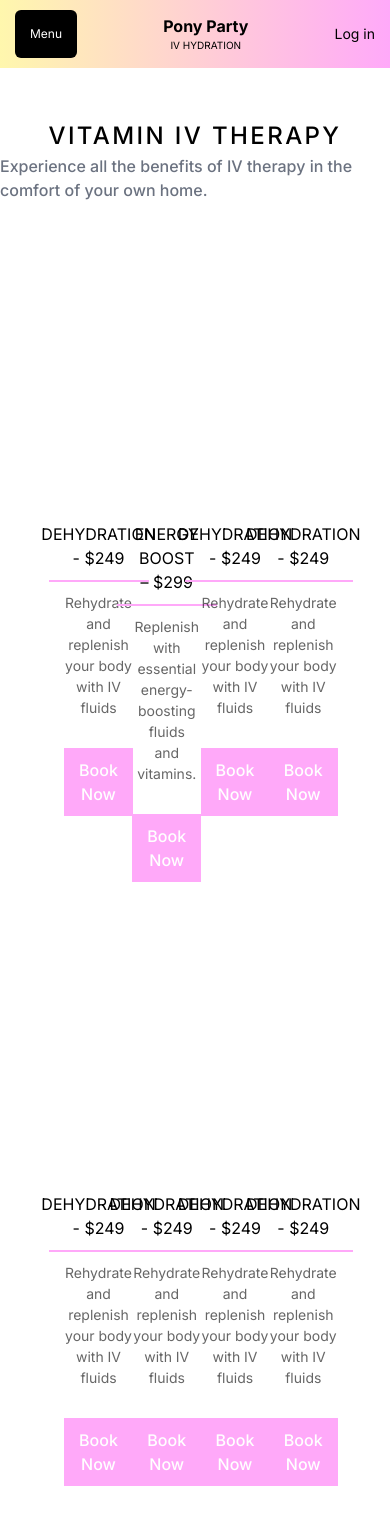
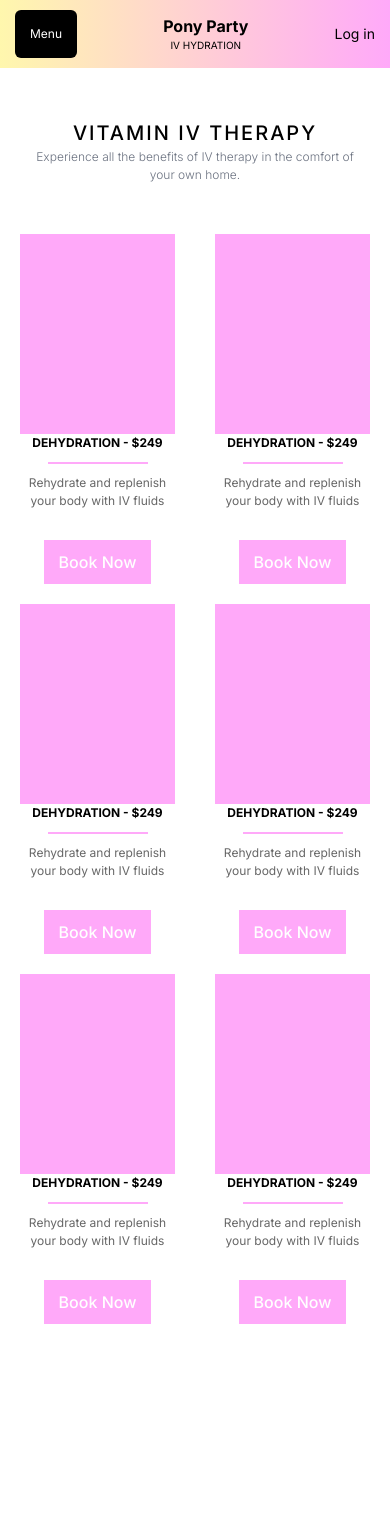
Before and after one commit to AmashChaudhry/pony-party, a Next.js app: page / in a window 390 px wide. After the commit the page ends 1334 px from the top, so only its background shows below. Built offline with nearby package versions, Linux system fonts and the light colour scheme.

Commit message:
Responsive Home Page

```diff
--- a/src/app/page.js
+++ b/src/app/page.js
@@ -4,63 +4,51 @@ import Link from "next/link";
 export default function Home() {
   return (
     <main className="flex flex-col items-center">
-      <h1 className="text-[24px] font-medium tracking-widest mt-[50px]">VITAMIN IV THERAPY</h1>
-      <p className="text-gray-500 font-medium">Experience all the benefits of IV therapy in the comfort of your own home.</p>
-      <div className="grid grid-cols-4 mt-[40px] w-[70vw]">
-        <div className="flex flex-col items-center w-auto m-[30px] px-[10px]">
-          <div className="h-[250px] w-full bg-[#ffa9f9]"></div>
-          <Link className="text-center hover:text-[#ffa9f9]" href="/pages/register-account">DEHYDRATION - $249</Link>
+      <div className="flex flex-col items-center px-[30px]">
+        <h1 className="text-[20px] font-medium tracking-widest mt-[50px] sm:text-[24px]">VITAMIN IV THERAPY</h1>
+        <p className="text-[12px] text-center text-gray-500 font-light sm:text-[14px]">Experience all the benefits of IV therapy in the comfort of your own home.</p>
+      </div>
+      <div className="grid grid-cols-2 md:grid-cols-3 lg:grid-cols-4 mt-[40px] w-auto lg:max-w-[1200px]">
+        <div className="flex flex-col items-center w-auto m-[10px] px-[10px]">
+          <div className="h-[200px] w-full bg-[#ffa9f9]"></div>
+          <Link className="text-[12px] text-center font-bold hover:text-[#ffa9f9]" href="/pages/register-account">DEHYDRATION - $249</Link>
           <div className="h-[2px] w-[100px] bg-[#ffa9f9] my-[10px]"></div>
-          <p className="text-center text-[14px] text-black text-opacity-60 mb-[30px]">Rehydrate and replenish your body with IV fluids</p>
+          <p className="text-[12px] text-center text-black text-opacity-60 mb-[30px]">Rehydrate and replenish your body with IV fluids</p>
           <button className="bg-[#ffa9f9] text-white font-medium px-[15px] py-[10px]">Book Now</button>
         </div>
-        <div className="flex flex-col items-center w-auto m-[30px] px-[10px]">
-          <div className="h-[250px] w-full bg-[#ffa9f9]"></div>
-          <Link className="text-center hover:text-[#ffa9f9]" href="/pages/register-account">ENERGY BOOST – $299</Link>
+        <div className="flex flex-col items-center w-auto m-[10px] px-[10px]">
+          <div className="h-[200px] w-full bg-[#ffa9f9]"></div>
+          <Link className="text-[12px] text-center font-bold hover:text-[#ffa9f9]" href="/pages/register-account">DEHYDRATION - $249</Link>
           <div className="h-[2px] w-[100px] bg-[#ffa9f9] my-[10px]"></div>
-          <p className="text-center text-[14px] text-black text-opacity-60 mb-[30px]">Replenish with essential energy-boosting fluids and vitamins.</p>
+          <p className="text-[12px] text-center text-black text-opacity-60 mb-[30px]">Rehydrate and replenish your body with IV fluids</p>
           <button className="bg-[#ffa9f9] text-white font-medium px-[15px] py-[10px]">Book Now</button>
         </div>
-        <div className="flex flex-col items-center w-auto m-[30px] px-[10px]">
-          <div className="h-[250px] w-full bg-[#ffa9f9]"></div>
-          <Link className="text-center hover:text-[#ffa9f9]" href="/pages/register-account">DEHYDRATION - $249</Link>
+        <div className="flex flex-col items-center w-auto m-[10px] px-[10px]">
+          <div className="h-[200px] w-full bg-[#ffa9f9]"></div>
+          <Link className="text-[12px] text-center font-bold hover:text-[#ffa9f9]" href="/pages/register-account">DEHYDRATION - $249</Link>
           <div className="h-[2px] w-[100px] bg-[#ffa9f9] my-[10px]"></div>
-          <p className="text-center text-[14px] text-black text-opacity-60 mb-[30px]">Rehydrate and replenish your body with IV fluids</p>
+          <p className="text-[12px] text-center text-black text-opacity-60 mb-[30px]">Rehydrate and replenish your body with IV fluids</p>
           <button className="bg-[#ffa9f9] text-white font-medium px-[15px] py-[10px]">Book Now</button>
         </div>
-        <div className="flex flex-col items-center w-auto m-[30px] px-[10px]">
-          <div className="h-[250px] w-full bg-[#ffa9f9]"></div>
-          <Link className="text-center hover:text-[#ffa9f9]" href="/pages/register-account">DEHYDRATION - $249</Link>
+        <div className="flex flex-col items-center w-auto m-[10px] px-[10px]">
+          <div className="h-[200px] w-full bg-[#ffa9f9]"></div>
+          <Link className="text-[12px] text-center font-bold hover:text-[#ffa9f9]" href="/pages/register-account">DEHYDRATION - $249</Link>
           <div className="h-[2px] w-[100px] bg-[#ffa9f9] my-[10px]"></div>
-          <p className="text-center text-[14px] text-black text-opacity-60 mb-[30px]">Rehydrate and replenish your body with IV fluids</p>
+          <p className="text-[12px] text-center text-black text-opacity-60 mb-[30px]">Rehydrate and replenish your body with IV fluids</p>
           <button className="bg-[#ffa9f9] text-white font-medium px-[15px] py-[10px]">Book Now</button>
         </div>
-        <div className="flex flex-col items-center w-auto m-[30px] px-[10px]">
-          <div className="h-[250px] w-full bg-[#ffa9f9]"></div>
-          <Link className="text-center hover:text-[#ffa9f9]" href="/pages/register-account">DEHYDRATION - $249</Link>
+        <div className="flex flex-col items-center w-auto m-[10px] px-[10px]">
+          <div className="h-[200px] w-full bg-[#ffa9f9]"></div>
+          <Link className="text-[12px] text-center font-bold hover:text-[#ffa9f9]" href="/pages/register-account">DEHYDRATION - $249</Link>
           <div className="h-[2px] w-[100px] bg-[#ffa9f9] my-[10px]"></div>
-          <p className="text-center text-[14px] text-black text-opacity-60 mb-[30px]">Rehydrate and replenish your body with IV fluids</p>
+          <p className="text-[12px] text-center text-black text-opacity-60 mb-[30px]">Rehydrate and replenish your body with IV fluids</p>
           <button className="bg-[#ffa9f9] text-white font-medium px-[15px] py-[10px]">Book Now</button>
         </div>
-        <div className="flex flex-col items-center w-auto m-[30px] px-[10px]">
-          <div className="h-[250px] w-full bg-[#ffa9f9]"></div>
-          <Link className="text-center hover:text-[#ffa9f9]" href="/pages/register-account">DEHYDRATION - $249</Link>
+        <div className="flex flex-col items-center w-auto m-[10px] px-[10px]">
+          <div className="h-[200px] w-full bg-[#ffa9f9]"></div>
+          <Link className="text-[12px] text-center font-bold hover:text-[#ffa9f9]" href="/pages/register-account">DEHYDRATION - $249</Link>
           <div className="h-[2px] w-[100px] bg-[#ffa9f9] my-[10px]"></div>
-          <p className="text-center text-[14px] text-black text-opacity-60 mb-[30px]">Rehydrate and replenish your body with IV fluids</p>
-          <button className="bg-[#ffa9f9] text-white font-medium px-[15px] py-[10px]">Book Now</button>
-        </div>
-        <div className="flex flex-col items-center w-auto m-[30px] px-[10px]">
-          <div className="h-[250px] w-full bg-[#ffa9f9]"></div>
-          <Link className="text-center hover:text-[#ffa9f9]" href="/pages/register-account">DEHYDRATION - $249</Link>
-          <div className="h-[2px] w-[100px] bg-[#ffa9f9] my-[10px]"></div>
-          <p className="text-center text-[14px] text-black text-opacity-60 mb-[30px]">Rehydrate and replenish your body with IV fluids</p>
-          <button className="bg-[#ffa9f9] text-white font-medium px-[15px] py-[10px]">Book Now</button>
-        </div>
-        <div className="flex flex-col items-center w-auto m-[30px] px-[10px]">
-          <div className="h-[250px] w-full bg-[#ffa9f9]"></div>
-          <Link className="text-center hover:text-[#ffa9f9]" href="/pages/register-account">DEHYDRATION - $249</Link>
-          <div className="h-[2px] w-[100px] bg-[#ffa9f9] my-[10px]"></div>
-          <p className="text-center text-[14px] text-black text-opacity-60 mb-[30px]">Rehydrate and replenish your body with IV fluids</p>
+          <p className="text-[12px] text-center text-black text-opacity-60 mb-[30px]">Rehydrate and replenish your body with IV fluids</p>
           <button className="bg-[#ffa9f9] text-white font-medium px-[15px] py-[10px]">Book Now</button>
         </div>
       </div>
--- a/src/components/header.jsx
+++ b/src/components/header.jsx
@@ -20,7 +20,7 @@ export default function Header() {
 
     return (
         <header className="sticky top-0 bg-gradient-to-r from-[#fff7ad] to-[#ffa9f9]">
-            <nav className="flex sticky justify-between items-center h-[8vh] mx-auto lg:w-[70vw]">
+            <nav className="flex sticky justify-between items-center h-[8vh] mx-auto w-full lg:max-w-[1200px]">
                 <button className="text-[12px] p-[15px] mx-[15px] bg-black rounded-md text-white lg:hidden" name="menu" onClick={toggleMenu}>{menuOpen ? "Close" : "Menu"}</button>
                 <ul className="flex p-0 items-center">
                     <li className="inline-block text-black text-[14px] py-[4px] px-[10px] mx-[5px]">
```
